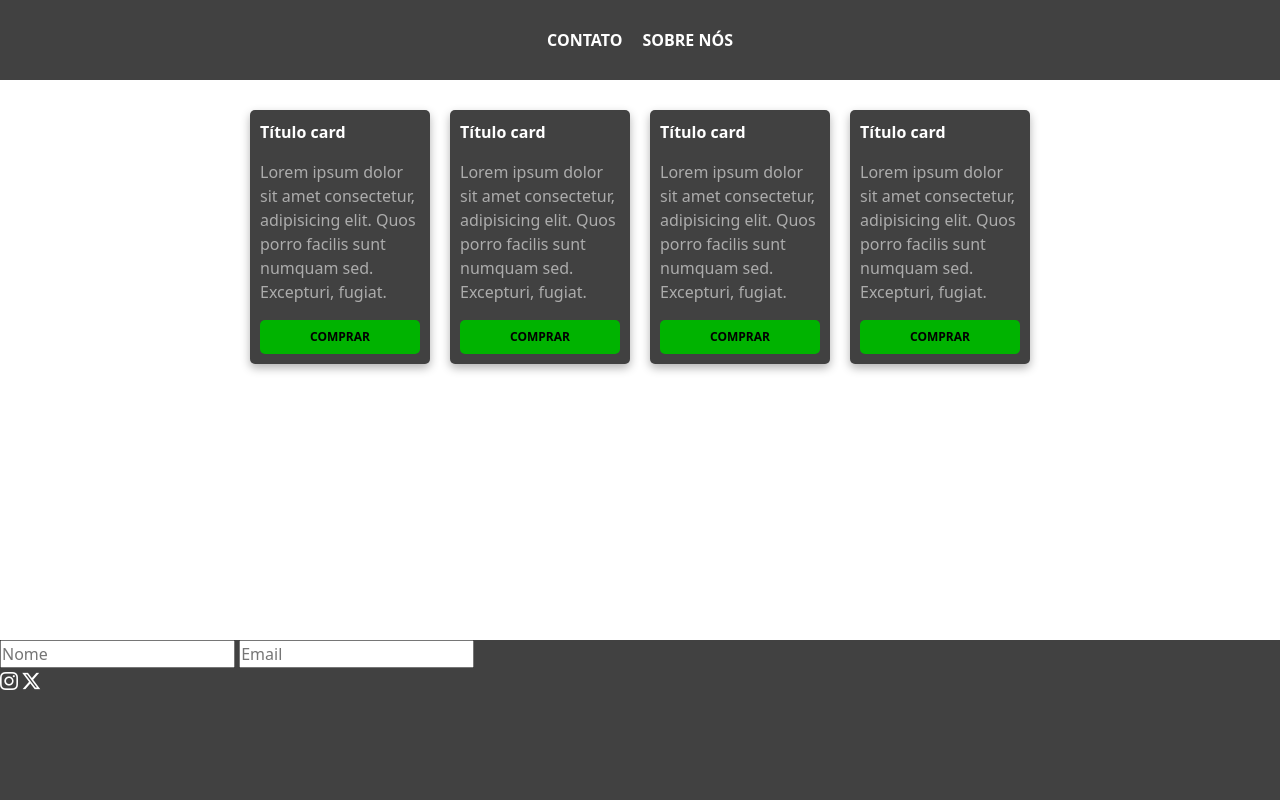
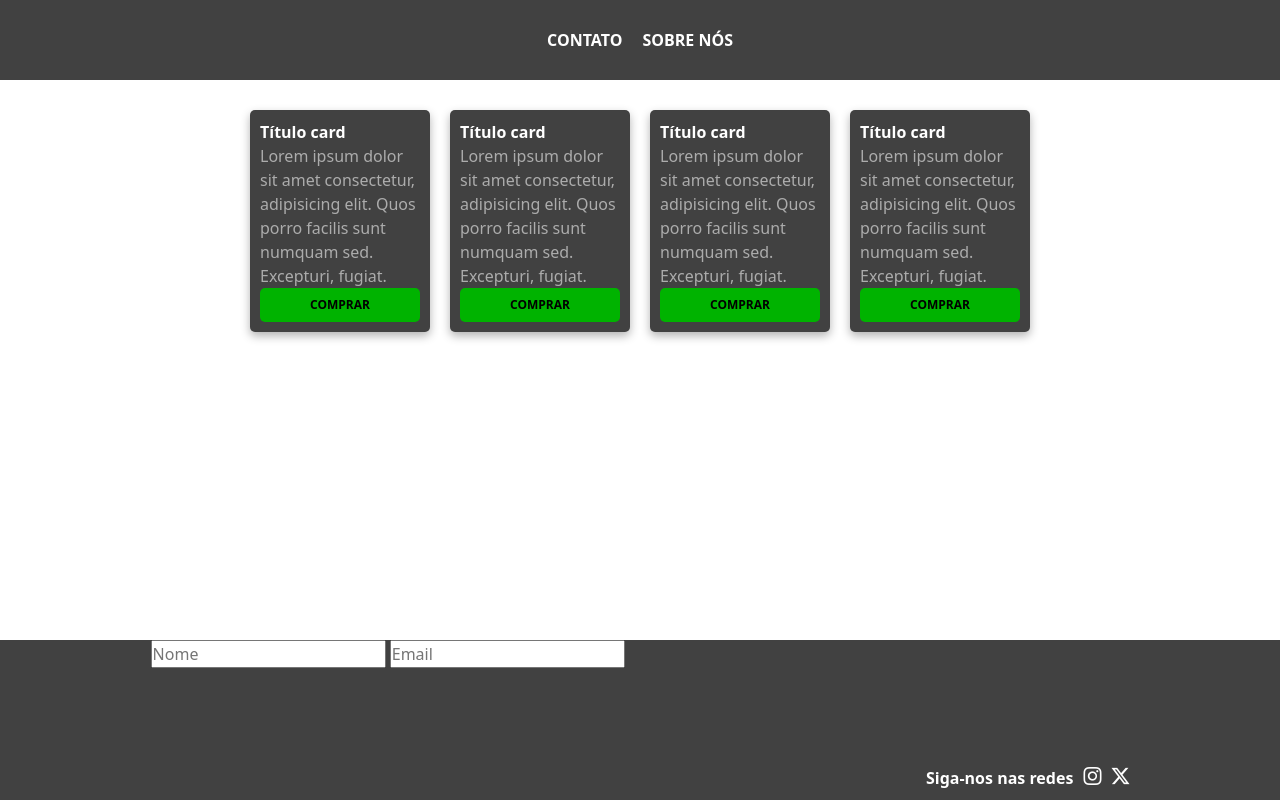
Before and after one commit to viniciuspaivaa/video-aulas, a plain HTML site: page index.html in a window 1280 px wide. Drawn offline with nearby package versions, Linux system fonts and the light colour scheme.

Commit message:
Adicionado formatação aos links para redes sociais

```diff
--- a/index.html
+++ b/index.html
@@ -50,8 +50,11 @@
                 <input class="footer-form-input" type="text" placeholder="Email">
             </form>
 
-            <i class="bi bi-instagram"></i>
-            <i class="bi bi-twitter-x"></i>
+            <span id="icons">
+                <p>Siga-nos nas redes</p>
+                <i class="bi bi-instagram"></i>
+                <i class="bi bi-twitter-x"></i>
+            </span>
             <!-- Adicionar informações relevantes como: Um formulário para Newsletter , links úteis, redes sociais etc -->
         </footer>
     </body>
--- a/style.css
+++ b/style.css
@@ -2,6 +2,10 @@
     padding: 0;
     margin: 0;
     box-sizing: border-box;
+}
+
+p {
+    margin-bottom: 0 !important;
 }
 
 main {
@@ -66,12 +70,22 @@ main {
 #footer {
     position: absolute;
     width: 100%;
+    display: flex;
+    justify-content: space-around;
     bottom: 0;
     height: 160px;
     background-color: rgb(65, 65, 65);
 }
 
+#icons {
+    font-weight: bold;
+    color: white;
+    display: flex;
+    align-items: end;
+    margin-bottom: 10px;
+}
+
 .bi {
-    color: white;
     font-size: 18px;
+    margin-left: 10px;
 }
```
